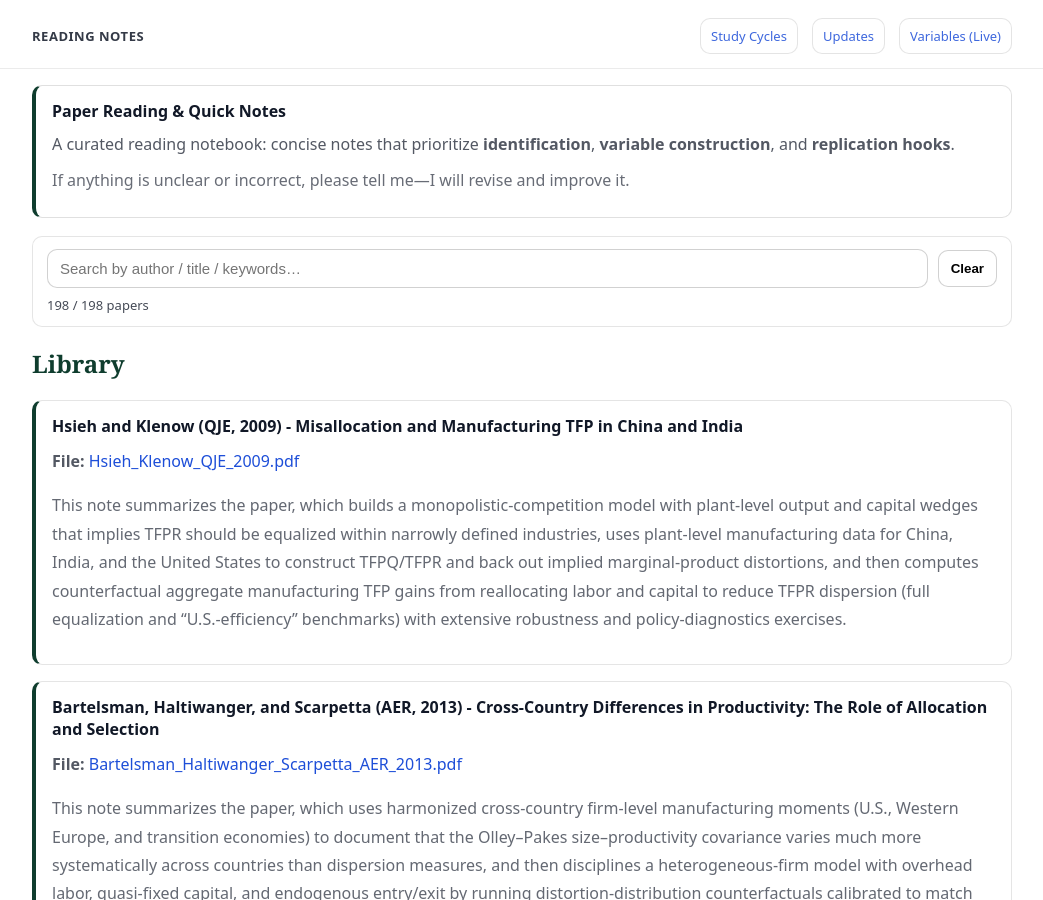
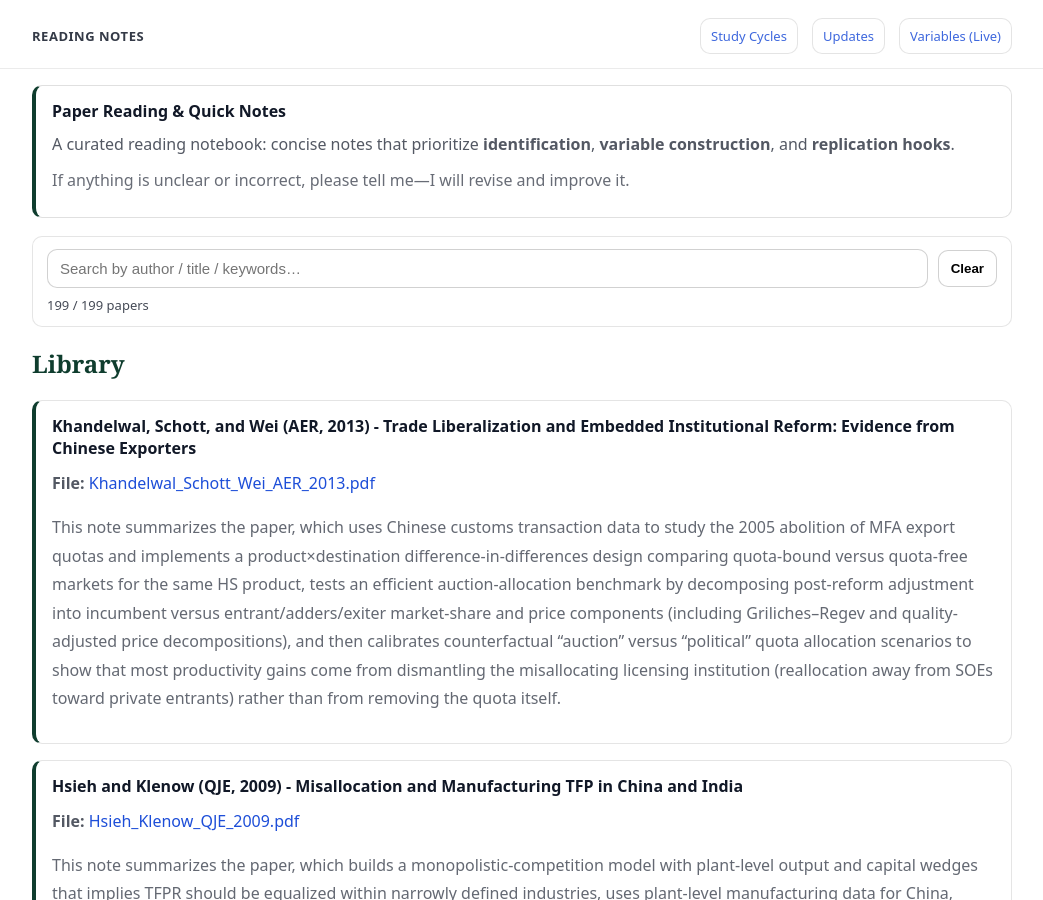
Before and after one commit to yaxinzn/study-archive, a Jekyll site: the page built from reading/index.md, in a window 1280 px wide and 900 px high. Shown: the whole window, without its empty margins (118-1161 px from the left). Built offline with Jekyll 4.4.1, drawn with Linux system fonts in a browser that asks for light colours.

Commit message:
Reading: add/update Khandelwal_Schott_Wei_AER_2013.pdf

```diff
--- a/_data/reading.yml
+++ b/_data/reading.yml
@@ -1,3 +1,7 @@
+- title: "Khandelwal, Schott, and Wei (AER, 2013) - Trade Liberalization and Embedded Institutional Reform: Evidence from Chinese Exporters"
+  file: "Khandelwal_Schott_Wei_AER_2013.pdf"
+  desc: "This note summarizes the paper, which uses Chinese customs transaction data to study the 2005 abolition of MFA export quotas and implements a product×destination difference-in-differences design comparing quota-bound versus quota-free markets for the same HS product, tests an efficient auction-allocation benchmark by decomposing post-reform adjustment into incumbent versus entrant/adders/exiter market-share and price components (including Griliches–Regev and quality-adjusted price decompositions), and then calibrates counterfactual “auction” versus “political” quota allocation scenarios to show that most productivity gains come from dismantling the misallocating licensing institution (reallocation away from SOEs toward private entrants) rather than from removing the quota itself."
+
 - title: "Hsieh and Klenow (QJE, 2009) - Misallocation and Manufacturing TFP in China and India"
   file: "Hsieh_Klenow_QJE_2009.pdf"
   desc: "This note summarizes the paper, which builds a monopolistic-competition model with plant-level output and capital wedges that implies TFPR should be equalized within narrowly defined industries, uses plant-level manufacturing data for China, India, and the United States to construct TFPQ/TFPR and back out implied marginal-product distortions, and then computes counterfactual aggregate manufacturing TFP gains from reallocating labor and capital to reduce TFPR dispersion (full equalization and “U.S.-efficiency” benchmarks) with extensive robustness and policy-diagnostics exercises."
```
Also changed, not shown: 1 other file.
